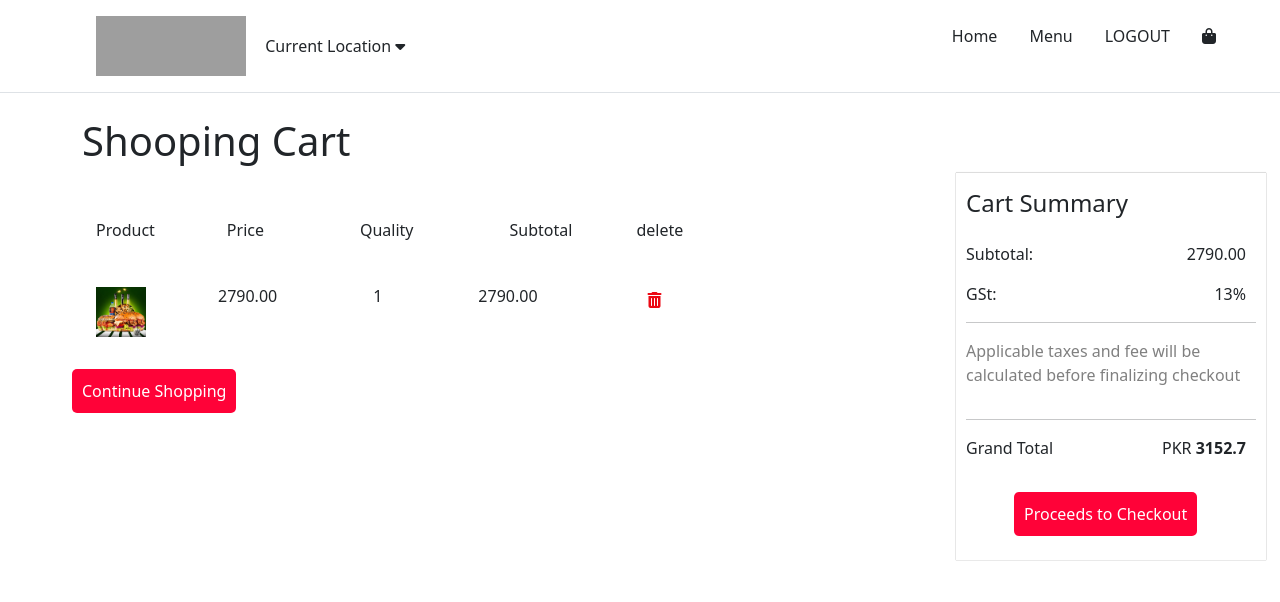
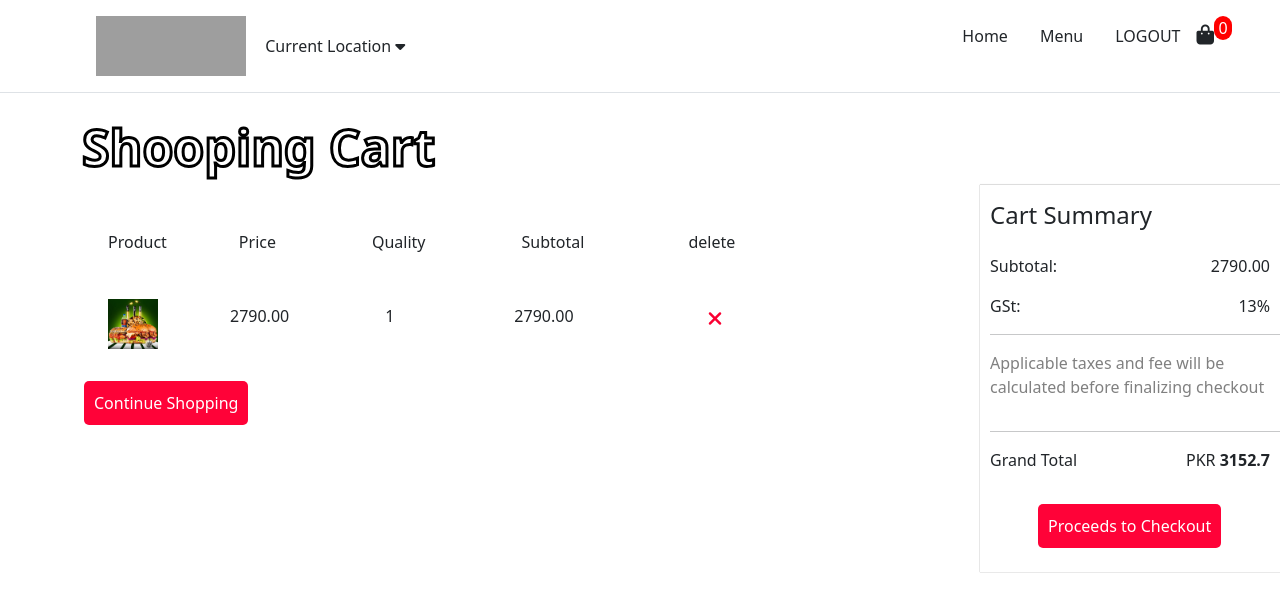
Before and after one commit to tahasubhani/howdy_project, a Django app: page /home/show_cart/ in a window 1280 px wide. Shown: the top 602 px of the page. Run offline with Django 4.2, Linux system fonts and the light colour scheme; a user stored in the database is signed in; data comes from the database, SQL or seed files in the repository; both versions use the stored data as it was after the commit; grey boxes are pictures that could not be loaded.

Commit message:
new changes

```diff
--- a/howdy/forms/orderform.py
+++ b/howdy/forms/orderform.py
@@ -14,7 +14,7 @@ class Orderform(forms.ModelForm):
     class Meta:
         model= Order
         fields =('__all__')
-        exclude = ('user','oders_amount','payment_mode','city')
+        exclude = ('user','oders_amount','payment_mode')
 
     def __init__(self, *args, **kwargs):
         super(Orderform,self).__init__(*args, **kwargs)
--- a/howdy/models.py
+++ b/howdy/models.py
@@ -31,8 +31,6 @@ class Cart(models.Model):
     sub_total =models.DecimalField( default=0,decimal_places=2, max_digits=8)
     order_id =models.CharField(default=0, max_length=15)
 
-
-
     def __str__(self):
         # return f'Name: {self.product.name}'
         return f" {self.user.username} - {self.sub_total}"
--- a/howdy/templates/_layout.html
+++ b/howdy/templates/_layout.html
@@ -2,9 +2,7 @@
 <!DOCTYPE html>
 <html lang="en">
 <head>
-    <meta charset="UTF-8">
-    <meta name="viewport" content="width=device-width, initial-scale=1.0">
-
+   <link rel="stylesheet"   type="webp"  href="./logo.webp" >
     <!--------------------------------bootstarp----------------------------------------->
     <link href="https://cdn.jsdelivr.net/npm/bootstrap@5.3.1/dist/css/bootstrap.min.css" rel="stylesheet" integrity="sha384-4bw+/aepP/YC94hEpVNVgiZdgIC5+VKNBQNGCHeKRQN+PtmoHDEXuppvnDJzQIu9" crossorigin="anonymous">
 
@@ -23,7 +21,7 @@
     {% for message in messages %}
         <div class="alert alert-{% if message.tags == 'error' %}danger{% else %}success{% endif %} alert-dismissible fade show" role="alert">
         {{ message }}
-        <button type="button" class="btn-close" data-bs-dismiss="alert" aria-label="Close"></button>
+        <button type="button" class="btn-close" data-bs-dismiss="alert" aria-label="Close" role="alert"></button>
         </div>
     {% endfor %}
 {% endif %}
@@ -36,7 +34,7 @@
 
 <!----------------------------------- javascript ----------------------------------------->
 <script src="{% static 'js/javascripts.js' %}"></script>
-
+<script src="{% static 'js/js.js' %}"></script>
 <!----------------------------------- bootsraplink --------------------------------------->
 <script src="https://cdn.jsdelivr.net/npm/@popperjs/core@2.11.8/dist/umd/popper.min.js" integrity="sha384-I7E8VVD/ismYTF4hNIPjVp/Zjvgyol6VFvRkX/vR+Vc4jQkC+hVqc2pM8ODewa9r" crossorigin="anonymous"></script>
 
--- a/howdy/templates/_nav.html
+++ b/howdy/templates/_nav.html
@@ -1,5 +1,4 @@
 {% load static %}
-
 <!-------------------------------------navbar--------------------------------------------->
 
 <header class="d-flex flex-wrap justify-content-center py-3 mb-4 border-bottom height100px">
@@ -9,7 +8,7 @@
         </use>
       </svg>
         <span class="fs-4 col-xs-3">
-          <img src="https://images-beta.tossdown.com/site/752a88d2-c134-4ba5-ba7b-e62e66498d5c.webp" height="60px" width="150px">
+        <img src="https://images-beta.tossdown.com/site/752a88d2-c134-4ba5-ba7b-e62e66498d5c.webp" height="60px" width="150px">
 
     <!-----------------------------Button trigger modal----------------------------------->
 
@@ -64,8 +63,12 @@
             </a>
           </li>
       {% endif %}
-          <a href="{% url  'show_cart'  %}" class="nav-link text-dark">
-              <i class="fa-solid fa-bag-shopping"></i>
+          <a href="{% url  'show_cart'  %}"class="nav-link text-dark px-0">
+              <i class="fa-solid fa-bag-shopping" style="font-size: 20px; padding: 0px 0px;"></i>
           </a>
+
+            <p class="add_0" id="cart" >
+              0
+            </p>
     </ul>
 </header>
--- a/howdy/templates/create_account.html
+++ b/howdy/templates/create_account.html
@@ -32,7 +32,7 @@
             {{form.phone}}
                 <!-- <input type="email" class="form-control  in py-3 bg-body-tertiary " placeholder="Enter your Phone NO">  -->
           </div>
-          <div class="col-md-6 inputs mt-4 mx-5">
+          <div class="col-md-12inputs mt-4 mx-5">
             {{form.city}}
           </div>
           <button>SIGNUP</button>
--- a/howdy/templates/home.html
+++ b/howdy/templates/home.html
@@ -7,7 +7,7 @@
 
 <!-------------------------------------images-header------------------------------------>
 
-<main >
+<main class="col-md-12">
     <div class="flip-box ">
         <div class="flip-box-inner">
           <div class="flip-box-front">
@@ -25,7 +25,7 @@
 </main>
 <!------------------------------------grav a bite section--------------------------------->
 
-<section style="background-color: #f9f4ed; padding-top:80px; height: 900px;">
+<section style="background-color: #f9f4ed; padding-top:80px; height: 900px;" class="col-md-12">
 
     <div class=" mx-3  categories">
         <!-- cayegories -->
--- a/howdy/templates/show_cart.html
+++ b/howdy/templates/show_cart.html
@@ -7,31 +7,30 @@
 <!---------------------------------heading--------------------------------------->
 
   <div>
-    <h1 class="container">Shooping Cart</h1>
+    <h1 class="container shop">Shooping Cart</h1>
   </div>
 <!--------------------------------- show-cart--------------------------------------->
 
   <section class="d-flex section">
-    <div class="mx-5 add_cart_first_section container-fluid">
+    <div class="mx-5 px-4 add_cart_first_section container-fluid">
       <div class="container-fluid  mt-5 table">
         <div class="d-flex table-div table-first  table">
             <h6 class="mx-4">Product</h6>
             <h6 class="mx-5">Price</h6>
             <h6  class="mx-5">Quality</h6>
             <h6  class="mx-5">Subtotal</h6>
-            <h6  class="mx-3">delete</h6>
+            <h6  class="mx-5 px-2">delete</h6>
         </div>
           {%if cart_items %}
             {% for cart in cart_items %}
               <div class="d-flex table-div table-first">
                 <img src="{{ cart.product.Image.url }}" class="card-img-top mx-4" alt="...">
-                <h6 class="mx-5">{{cart.product.price}}</h6>
-                <h6  class="mx-5">{{cart.qty}}</h6>
-                <h6  class="mx-5">{{cart.sub_total}}</h6>
-                  <button class="btn_cart mx-5 ">
+                <h6 class="mx-5 mt-2">{{cart.product.price}}</h6>
+                <h6  class="mx-5 mt-2">{{cart.qty}}</h6>
+                <h6  class="mx-5 mt-2 px-4">{{cart.sub_total}}</h6>
+                  <button class="btn_cart mx-5 mt-2">
                     <a href="{% url 'delete_user' cart.id %}" class="text-decoration-none">
-                      <i class="fa-solid fa-trash-can" style="color: #ec0914; padding-bottom: 70px;">
-                      </i>
+                      <i class="fa-sharp fa-solid fa-xmark" style="color: #fa0032; padding-bottom: 50px; font-size: 20px;"></i>
                     </a>
                   </button>
               </div>
@@ -42,6 +41,9 @@
           </div>
       </div>
     </div>
+
+
+
 
     <div class="container ">
       <div class=" last-coupen">
--- a/howdy/urls.py
+++ b/howdy/urls.py
@@ -11,5 +11,6 @@ urlpatterns = [
     path("category/<int:id>",views.category_items , name ='category_items'),
     path("logout_user/",views.logout_user ,name='logout_user'),
     path("delete_user/<int:id>",views.delete_user ,name='delete_user'),
-    path('email/',views.email)
+    path('email/',views.email),
+    path('order_confirm/',views.order_confirm ,name='order')
 ]
--- a/howdy/views.py
+++ b/howdy/views.py
@@ -2,7 +2,8 @@ from django.shortcuts import render,redirect
 from django.contrib.auth import authenticate,login,logout
 from django.http import HttpResponse
 from django.contrib import messages
-from .models import Product,Category,Cart
+from .models import Product,Category,Cart,Order
+from django.contrib.auth.decorators import login_required
 from .forms.userform import createform
 from .forms.orderform import Orderform
 from django.conf import settings
@@ -23,7 +24,7 @@ def menu(request):
     Categorys_name = ''
     return render(request,'menu.html',{'category_products': category_products,'categories':category,'Categorys_name':Categorys_name})
 #______________________________SHOW_CART________________________________________________#
-
+@login_required(login_url='create_account')
 def show_cart(request):
     if request.method == "POST":
         id = request.POST.get('product_id')
@@ -103,12 +104,6 @@ def checkout(request):
                 form_email = settings.EMAIL_HOST_USER
                 recipient_list = [request.POST['email']]
                 send_mail(subject,msg_plain,form_email,recipient_list, html_message=msg_html)
-                send_sms(
-                    'Here is the message',
-                    '+923234545880',
-                    [request.POST],
-                    fail_silently=False
-                )
             else:
                 return redirect('home')
     else:
@@ -177,7 +172,7 @@ def delete_user(request,id):
         return redirect('menu')
 #________________________________category_items_________________________________________#
 
-def  category_items(request,id):
+def category_items(request,id):
     category_object = Category.objects.get(id=id)
     Categorys_name = category_object.name
     # products =Product.objects.filter(category = category_object)
@@ -189,10 +184,27 @@ def  category_items(request,id):
 
 def email(request):
     cart_items = Cart.objects.filter(user=request.user,order_id=0)
-    grand_total = 0
+    sub_total = 0
+
 
     for cart in cart_items:
-        grand_total += cart.sub_total
+        sub_total += cart.sub_total
+
+    grand_total = float(sub_total)*0.13
+    grand_total+= float(sub_total)
 
     message_body = loader.get_template('order_email.html')
-    return HttpResponse(message_body.render({'cart_items': cart_items, 'grand_total':grand_total}))
+    return HttpResponse(message_body.render({'cart_items': cart_items, 'grand_total':grand_total }))
+#___________________________________Email_______________________________________________#
+
+def order_confirm(request):
+    cart_items = Cart.objects.filter(user=request.user,order_id=0)
+    sub_total = 0
+
+    for cart in cart_items:
+        sub_total += cart.sub_total
+
+    grand_total = float(sub_total)*0.13
+    grand_total+= float(sub_total)
+
+    return render(request,'confirm_oder.html',{'cart_items':cart_items,'grand_total':grand_total })
--- a/static/css/howdy.css
+++ b/static/css/howdy.css
@@ -1,4 +1,11 @@
-
+.add_0{
+  background-color: red;
+  width: 18px;
+  text-align: center;
+  border-radius: 10px;
+  color: #fff;
+  height: 24px;
+}
 .flip-box {
     background-color: transparent;
     width: 1350px;
@@ -104,9 +111,7 @@
 .a_div{
   text-decoration: none;
 }
-
 /*secound page##########################################################################*/
-
 .container1{
   /* margin-left: 80px; */
   width: 100px !important;
@@ -139,6 +144,7 @@
   margin-top: 50px;
   font-size: 30px;
   font-family:'fantasy';
+  /* width: 500px !important; */
 }
 .modelsbtnleft{
   height: 40px;
@@ -173,6 +179,10 @@
 }
 .cart-in{
   margin-right: 100px;
+  width: 300px;
+}
+.name_p{
+  width: 250px;
 }
 .card-text{
   width: 250px;
@@ -180,6 +190,12 @@
 }
 /* ######################################################################################*/
 
+.shop{
+  font-size: 50px;
+  font-weight: 900;
+  -webkit-text-stroke: 3px #000 ;
+  color: #ffff;
+}
 .tr {
   margin: 10px;
 }
@@ -193,8 +209,7 @@
   box-shadow: 0px 0px 1px rgba(0, 0, 0, 0.5), -0px -1px  1px rgba(0, 0, 0, 0.05);
   width: 310px;
   justify-content: space-between;
-  padding-left:10px;
-  padding-right:10px;
+  padding:0px 10px;
   margin-left: 200px;
 }
 .d-h{
@@ -330,9 +345,9 @@
   margin-left: 30px;
   height: 400px;
 }
-/* .inputs{
-  margin-right:5px;
-} */
+.inputs{
+  margin-right:10px;
+}
 .btn-add_in{
   border: none;
   padding: 10px;
@@ -351,3 +366,20 @@
 .return1{
   margin-right: 10px;
 }
+.input01{
+  width: 375px;
+}
+/* ##################################################################################### */
+
+.confirm_page{
+  border: 1px solid black;
+  box-shadow: 1px 1px 2px gray ,-1px -1px 2px gray;
+  height: 600px;
+  width: 700px;
+  padding: 40px;
+  border-radius: 8px;
+  color: gray;
+}
+.cart-email{
+  padding: 20px;
+}
--- /dev/null
+++ b/static/js/js.js
@@ -0,0 +1,5 @@
+// const cart = document.getElementById('cart');
+// document.getElementById('btn-cart').onclick = function add_items(){
+//     const item = cart.innerText;
+//     cart.innerText = parseInt(item,10)+1;
+// }
```
Also changed, not shown: howdy/templates/check_to_proceed.html (+4 -4 lines), howdy/templates/checkout.html (+7 -7 lines), howdy/templates/confirm_oder.html (added, +70 -0 lines), howdy/templates/menu.html (+5 -5 lines), howdy/templates/order_email.html (+11 -22 lines), db.sqlite3, howdy/migrations/0001_initial.py, howdy/migrations/0002_remove_order_confirm.py, howdy/migrations/0003_product_sale_price.py (deleted).
